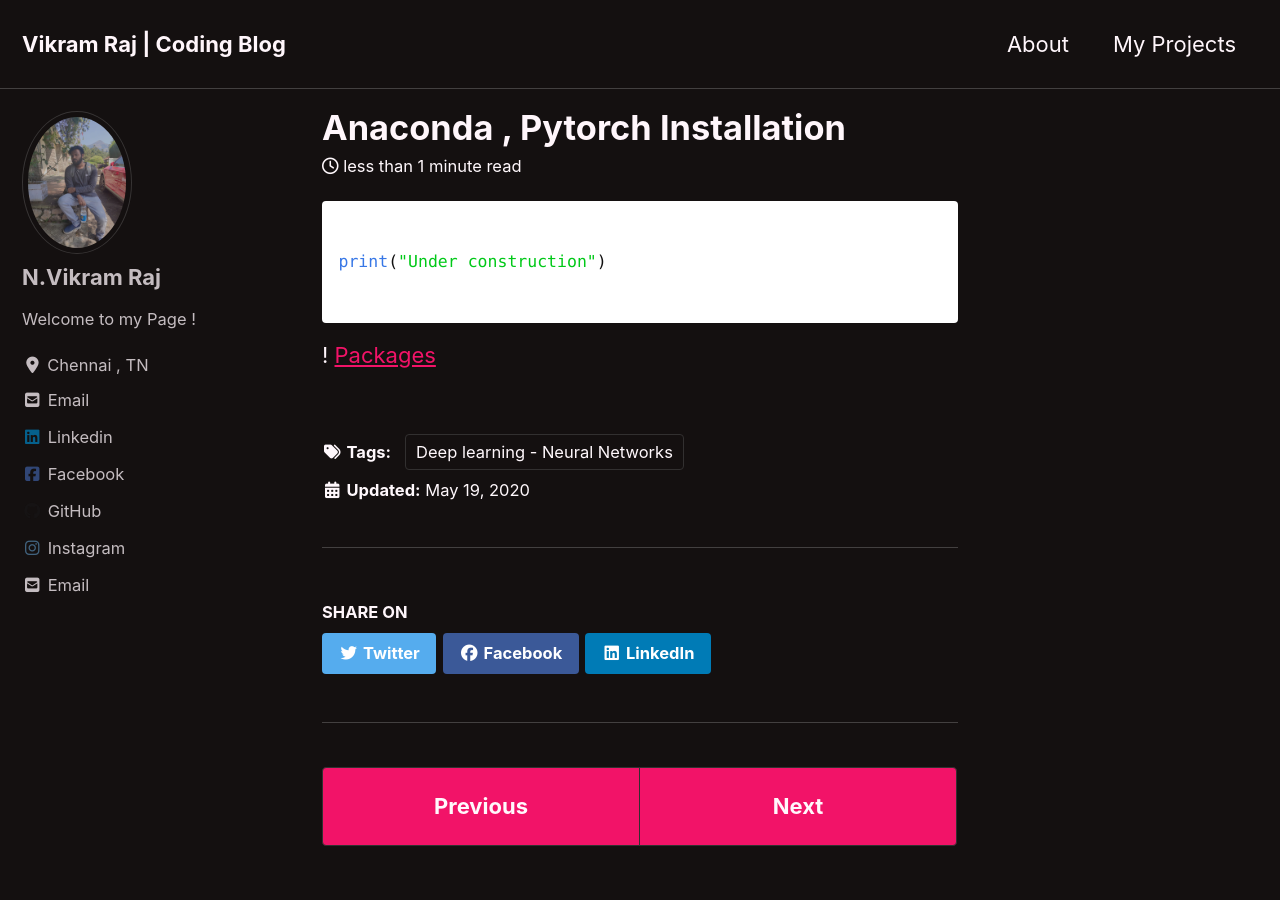
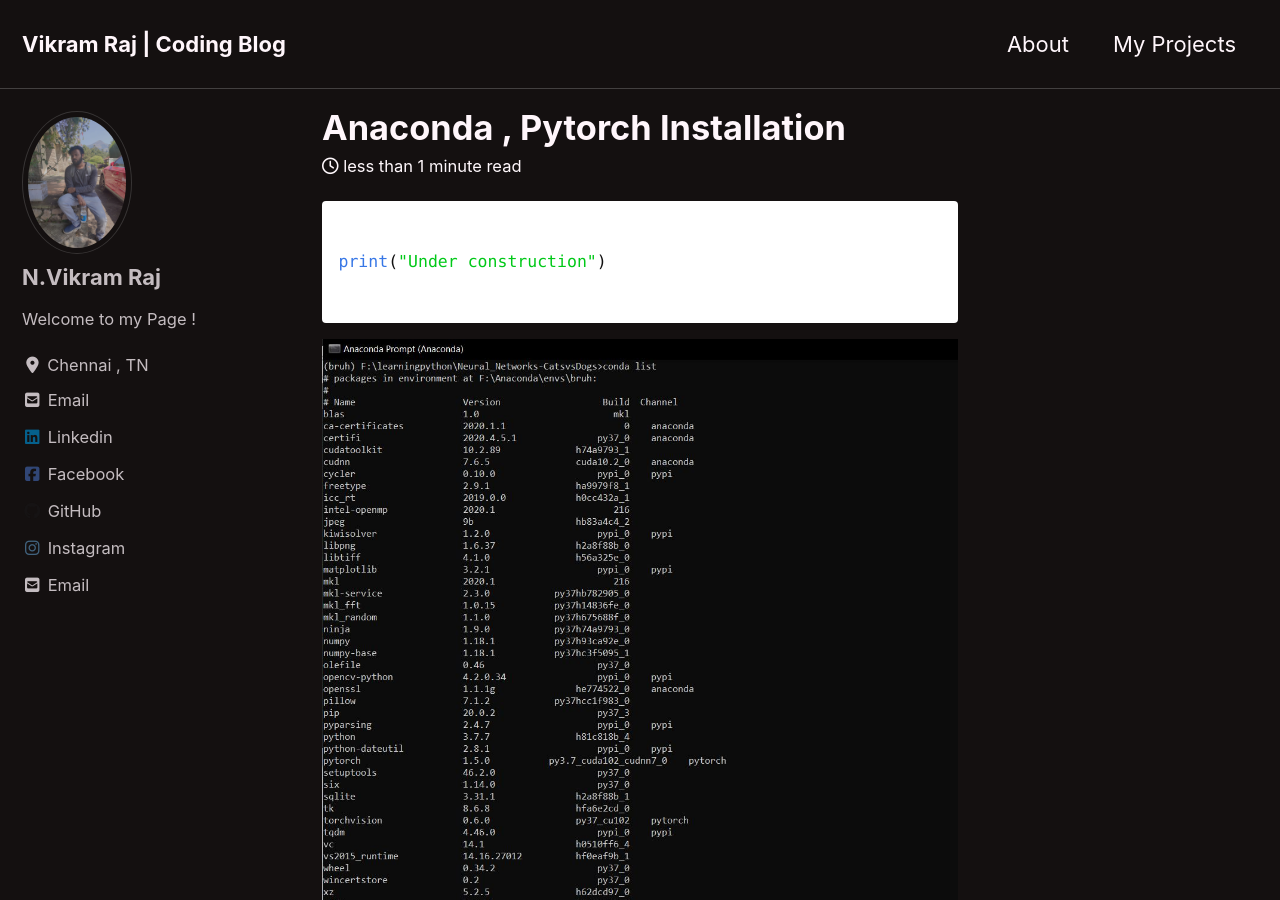
Before and after one commit to nvikramraj/nvikramraj.github.io, a Jekyll site: the page built from _posts/2020-05-19-Anaconda.md, in a window 1280 px wide and 900 px high. Built offline with Jekyll 4.4.1, drawn with Linux system fonts in a browser that asks for light colours; cached includes are drawn as plain includes; nearby versions of some CDN libraries.

Commit message:
Page creation

````diff
--- a/_posts/2020-05-19-Anaconda.md
+++ b/_posts/2020-05-19-Anaconda.md
@@ -11,4 +11,6 @@ print("Under construction")
 
 ```
 
-! [Packages]("https://raw.githubusercontent.com/nvikramraj/nvikramraj.github.io/master/images/anaconda/packages.JPG")
+
+
+<img src="https://raw.githubusercontent.com/nvikramraj/nvikramraj.github.io/master/images/anaconda/packages.JPG" alt="Markdown Monster icon"/>
````
